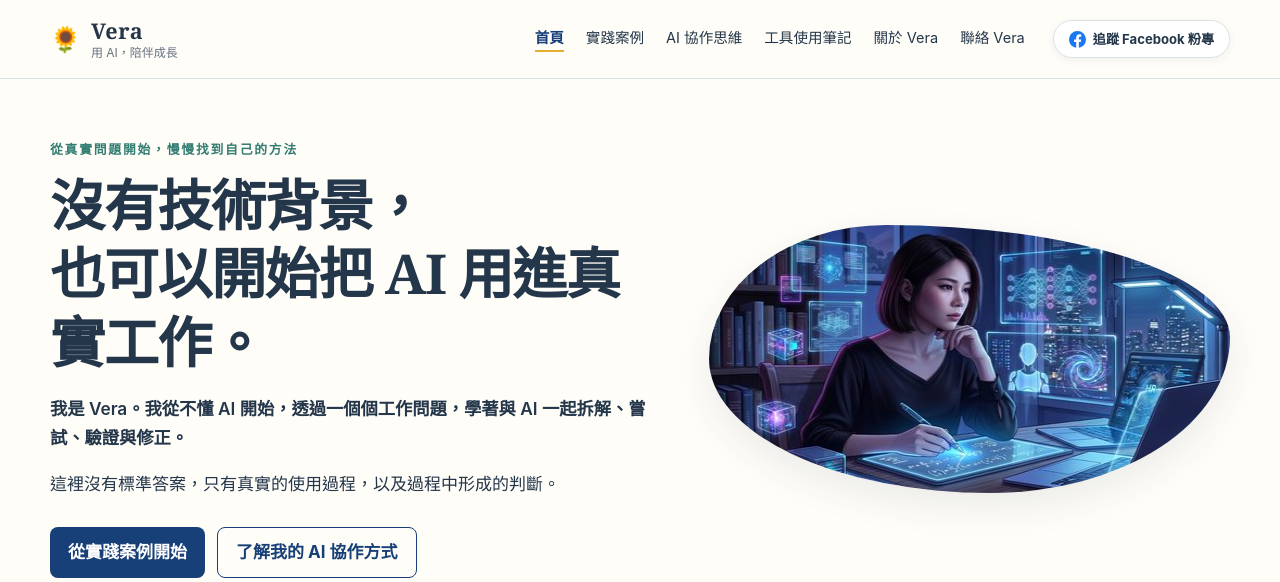
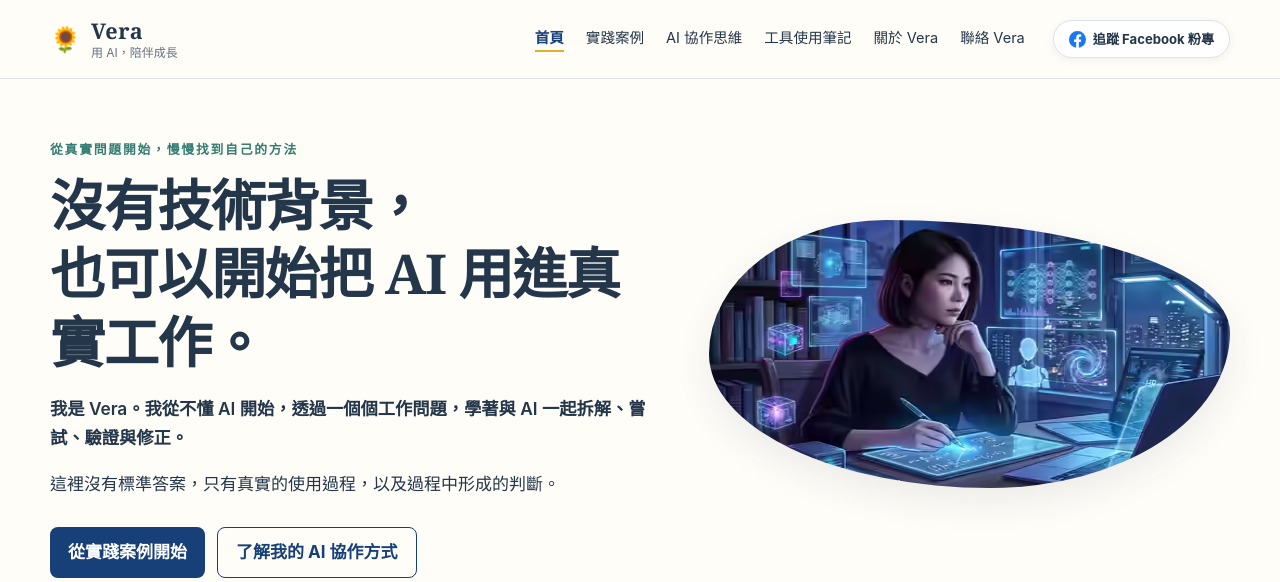
Before and after one commit to Vera-With-AI/Vera-With-AI.github.io, a Jekyll site: the page built from index.md, in a window 1280 px wide. Shown: the top 582 px of the page. Built offline with Jekyll 4.4.1, drawn with Linux system fonts in a browser that asks for light colours.

Commit message:
優化首頁首屏效能

```diff
--- a/_config.yml
+++ b/_config.yml
@@ -13,7 +13,7 @@ collections:
 
 markdown: kramdown
 
-css_version: 57
+css_version: 58
 google_analytics_measurement_id: "G-4YBJGF1WWB"
 
 exclude:
--- a/_layouts/default.html
+++ b/_layouts/default.html
@@ -27,16 +27,23 @@
   <link rel="canonical" href="{{ page.url | absolute_url }}">
   <link rel="alternate" type="application/rss+xml" title="{{ site.title }} RSS" href="{{ '/feed.xml' | absolute_url }}">
   {% if page.url == '/' %}
-  <link rel="preload" as="image" href="{{ '/assets/images/homepage-illustration.jpg' | relative_url }}" fetchpriority="high">
+  <link rel="preload" as="image" href="{{ '/assets/images/homepage-illustration.avif' | relative_url }}" type="image/avif" fetchpriority="high">
   {% endif %}
 
   {% if site.google_analytics_measurement_id %}
-  <script async src="https://www.googletagmanager.com/gtag/js?id={{ site.google_analytics_measurement_id }}"></script>
   <script>
     window.dataLayer = window.dataLayer || [];
     function gtag(){dataLayer.push(arguments);}
     gtag('js', new Date());
     gtag('config', '{{ site.google_analytics_measurement_id }}');
+    window.addEventListener('load', function () {
+      window.setTimeout(function () {
+        var script = document.createElement('script');
+        script.src = 'https://www.googletagmanager.com/gtag/js?id={{ site.google_analytics_measurement_id }}';
+        script.async = true;
+        document.head.appendChild(script);
+      }, 1200);
+    }, { once: true });
   </script>
   {% endif %}
 
--- a/index.md
+++ b/index.md
@@ -17,7 +17,10 @@ description: "沒有技術背景，也可以開始把 AI 用進真實工作。Ve
       <a class="button button-secondary" href="{{ '/ai-thinking/' | relative_url }}">了解我的 AI 協作方式</a>
     </div>
   </div>
-  <img src="{{ '/assets/images/homepage-illustration.jpg' | relative_url }}" alt="Vera 用 AI 陪伴自己思考與成長的插畫" class="home-hero-image" width="480" height="268" fetchpriority="high">
+  <picture>
+    <source srcset="{{ '/assets/images/homepage-illustration.avif' | relative_url }}" type="image/avif">
+    <img src="{{ '/assets/images/homepage-illustration.jpg' | relative_url }}" alt="Vera 用 AI 陪伴自己思考與成長的插畫" class="home-hero-image" width="480" height="268" fetchpriority="high">
+  </picture>
 </section>
 
 <section class="home-section problem-section" aria-labelledby="problems-title">
```
Also changed, not shown: assets/images/homepage-illustration.avif (added).
